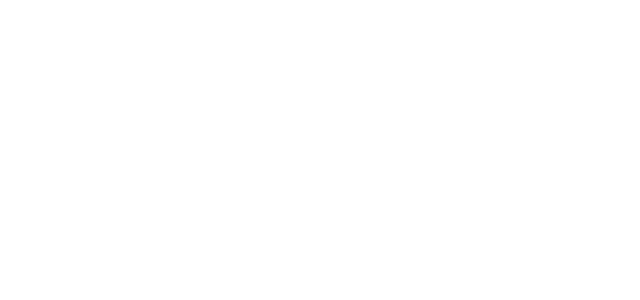
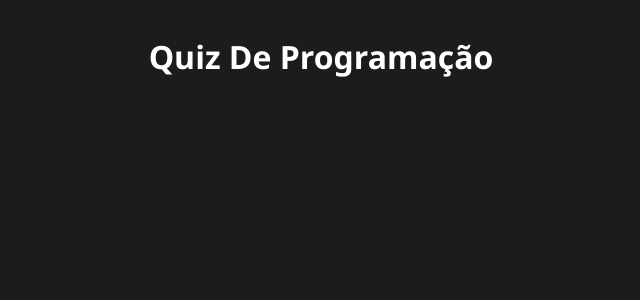
Before and after one commit to barbosadiego/quiz-vue, a Vue app: page / in a window 1280 px wide. Shown: the top 300 px of the page, without its empty margins (319-959 px from the left). Built offline with nearby package versions, Linux system fonts and the light colour scheme.

Commit message:
add components

```diff
--- a/src/App.vue
+++ b/src/App.vue
@@ -1,18 +1,33 @@
 <template>
   <div id="app">
-
+    <Welcome />
   </div>
 </template>
 
 <script>
+import Welcome from '@/components/QuizWelcome.vue';
 
 export default {
   name: 'App',
   components: {
+    Welcome,
   }
 }
 </script>
 
 <style lang="sass">
 
+  $primary: #8435de
+  $white: #ffffff
+  $grey: #1c1c1c
+
+  body
+    background-color: $grey
+    font-family: 'Segoe UI', Tahoma, Geneva, Verdana, sans-serif
+    color: $white
+
+  #app
+    display: flex
+    flex-direction: column
+
 </style>
--- /dev/null
+++ b/src/components/QuizWelcome.vue
@@ -0,0 +1,22 @@
+<template>
+  <section class="welcome">
+    <h1>quiz de programação</h1>
+  </section>
+</template>
+
+<script>
+export default {
+  name: "WelcomeComponent",
+}
+</script>
+
+<style lang="sass" scoped>
+
+  .welcome
+    h1
+      text-align: center
+      text-transform: capitalize
+      font-weight: bold
+      font-size: 2rem
+
+</style>
```
Also changed, not shown: src/components/GameOver.vue (added, +11 -0 lines), src/components/QuizOption.vue (added, +11 -0 lines), src/components/QuizQuestion.vue (added, +11 -0 lines).
